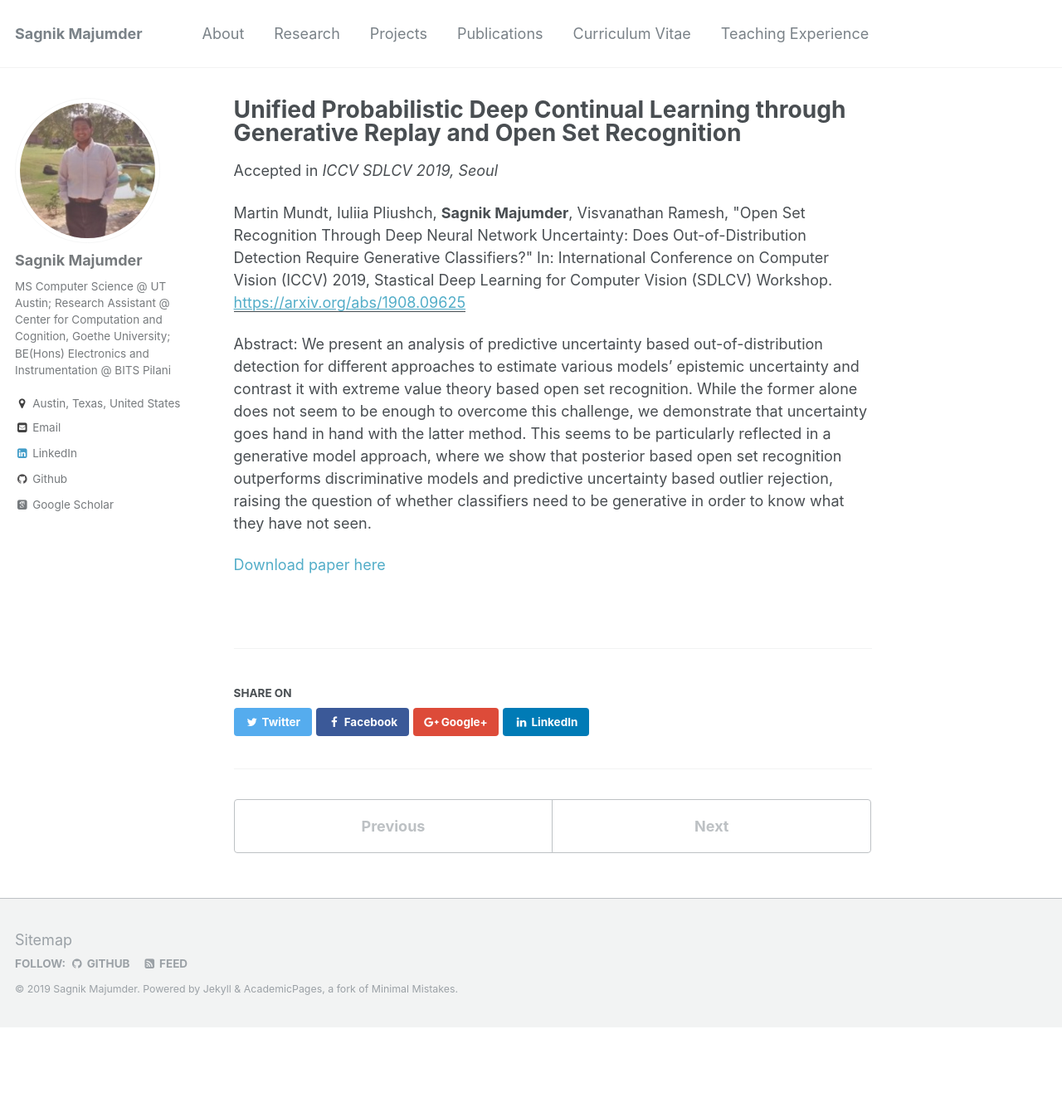
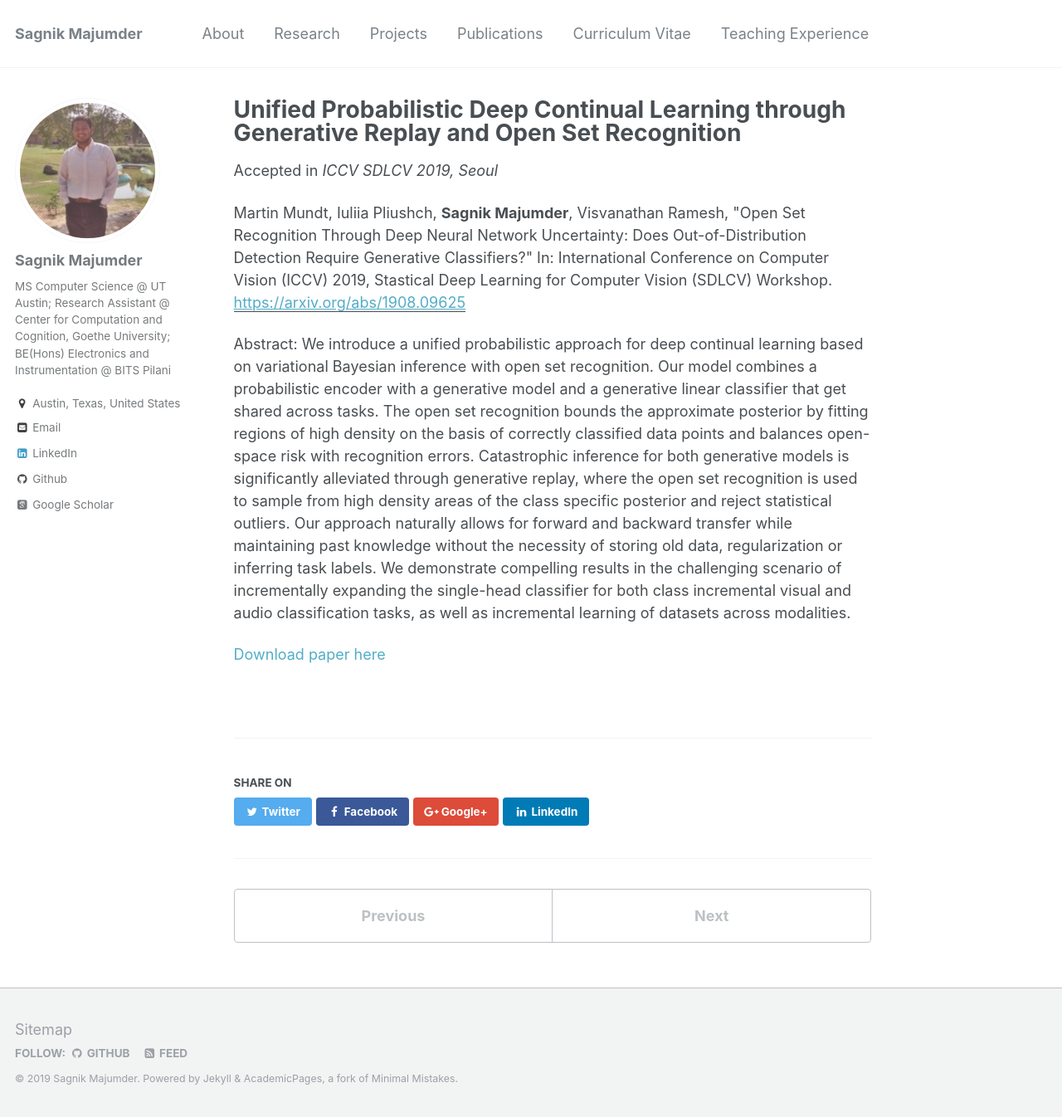
Before and after one commit to SAGNIKMJR/sagnikmjr.github.io, a Jekyll site: the page built from _publications/Publication6_CVPR2019.md, in a window 1280 px wide and 1346 px high. Shown: the whole window at 83% size. Built offline with Jekyll 4.4.1, drawn with Linux system fonts in a browser that asks for light colours; some web fonts are replaced.

Commit message:
publications debug updates 20

```diff
--- a/_publications/Publication6_CVPR2019.md
+++ b/_publications/Publication6_CVPR2019.md
@@ -2,7 +2,7 @@
 title: "Unified Probabilistic Deep Continual Learning through Generative Replay and Open Set Recognition"
 collection: publications
 permalink: /publication/6/
-excerpt: "We present an analysis of predictive uncertainty based out-of-distribution detection for different approaches to estimate various models' epistemic uncertainty and contrast it with extreme value theory based open set recognition. While the former alone does not seem to be enough to overcome this challenge, we demonstrate that uncertainty goes hand in hand with the latter method. This seems to be particularly reflected in a generative model approach, where we show that posterior based open set recognition outperforms discriminative models and predictive uncertainty based outlier rejection, raising the question of whether classifiers need to be generative in order to know what they have not seen."
+excerpt: "We introduce a unified probabilistic approach for deep continual learning based on variational Bayesian inference with open set recognition. Our model combines a probabilistic encoder with a generative model and a generative linear classifier that get shared across tasks. The open set recognition bounds the approximate posterior by fitting regions of high density on the basis of correctly classified data points and balances open-space risk with recognition errors. Catastrophic inference for both generative models is significantly alleviated through generative replay, where the open set recognition is used to sample from high density areas of the class specific posterior and reject statistical outliers. Our approach naturally allows for forward and backward transfer while maintaining past knowledge without the necessity of storing old data, regularization or inferring task labels. We demonstrate compelling results in the challenging scenario of incrementally expanding the single-head classifier for both class incremental visual and audio classification tasks, as well as incremental learning of datasets across modalities."
 date: 2018-12-07
 venue: 'ICCV SDLCV 2019, Seoul'
 paperurl: 'https://arxiv.org/abs/1908.09625'
@@ -12,6 +12,6 @@ citation: 'Martin Mundt, Iuliia Pliushch, <b>Sagnik Majumder</b>, Visvanathan Ra
 
 #  <i>Published in ICCV SDLCV 2019, Seoul, South Korea</i>.
 ---
-Abstract: We present an analysis of predictive uncertainty based out-of-distribution detection for different approaches to estimate various models' epistemic uncertainty and contrast it with extreme value theory based open set recognition. While the former alone does not seem to be enough to overcome this challenge, we demonstrate that uncertainty goes hand in hand with the latter method. This seems to be particularly reflected in a generative model approach, where we show that posterior based open set recognition outperforms discriminative models and predictive uncertainty based outlier rejection, raising the question of whether classifiers need to be generative in order to know what they have not seen.
+Abstract: We introduce a unified probabilistic approach for deep continual learning based on variational Bayesian inference with open set recognition. Our model combines a probabilistic encoder with a generative model and a generative linear classifier that get shared across tasks. The open set recognition bounds the approximate posterior by fitting regions of high density on the basis of correctly classified data points and balances open-space risk with recognition errors. Catastrophic inference for both generative models is significantly alleviated through generative replay, where the open set recognition is used to sample from high density areas of the class specific posterior and reject statistical outliers. Our approach naturally allows for forward and backward transfer while maintaining past knowledge without the necessity of storing old data, regularization or inferring task labels. We demonstrate compelling results in the challenging scenario of incrementally expanding the single-head classifier for both class incremental visual and audio classification tasks, as well as incremental learning of datasets across modalities.
 
 [Download paper here](https://arxiv.org/pdf/1908.09625.pdf)
```
